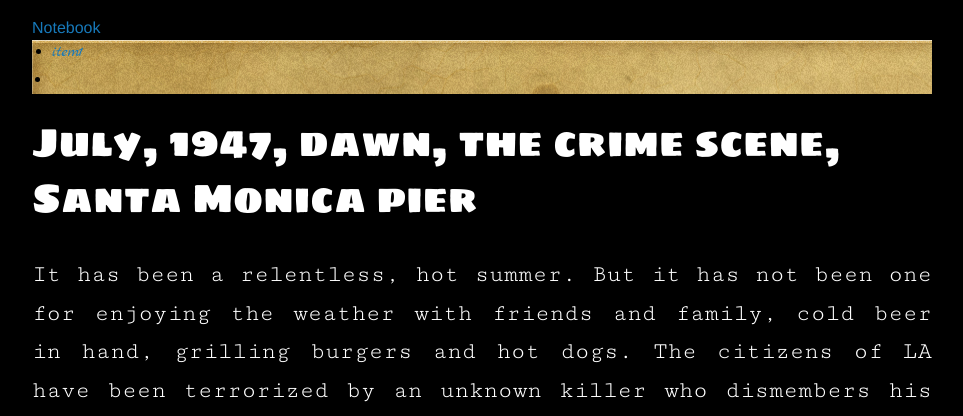
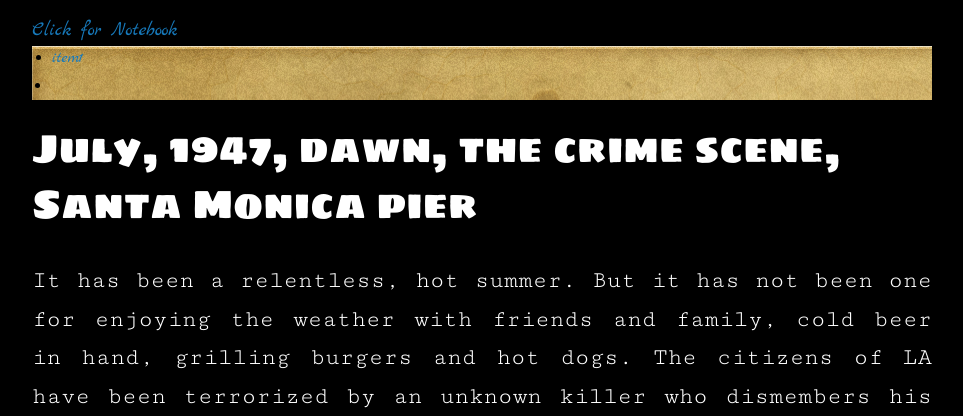
Before and after one commit to AndrewDESmith/PsychoAdventureRedux, a Rails app: page /scenes/1 in a window 1280 px wide. Shown: the top 416 px of the page, without its empty margins (158-1121 px from the left). Run offline with Rails 7, Linux system fonts and the light colour scheme; the visitor is signed in with stand-in values (Sample User, id 1); data comes from the database, SQL or seed files in the repository; style sheets or scripts are compiled from the project's sources; parts of the project's set-up code (start-up, migrations or seed data) failed here and were passed over; some libraries are stand-ins or nearby versions.

Commit message:
more CSS styling

```diff
--- a/app/assets/stylesheets/application.css.scss
+++ b/app/assets/stylesheets/application.css.scss
@@ -34,6 +34,13 @@
 
 body {
 	background-color: #000000;
+}
+
+a.right-off-canvas-toggle {
+	font-family: 'Marck Script';
+	font-size: 20px;
+	font-weight: 400;
+	margin-top: 10px;
 }
 
 h1.headline {
--- a/app/views/scenes/show.html.erb
+++ b/app/views/scenes/show.html.erb
@@ -2,7 +2,7 @@
 <div class="off-canvas-wrap" data-offcanvas>
   <div class="inner-wrap">
 
-    <a class="right-off-canvas-toggle" href="#" >Notebook</a>
+    <a class="right-off-canvas-toggle" href="#" >Click for Notebook</a>
 
     <!-- Off Canvas Menu -->
     <aside class="right-off-canvas-menu">
```
